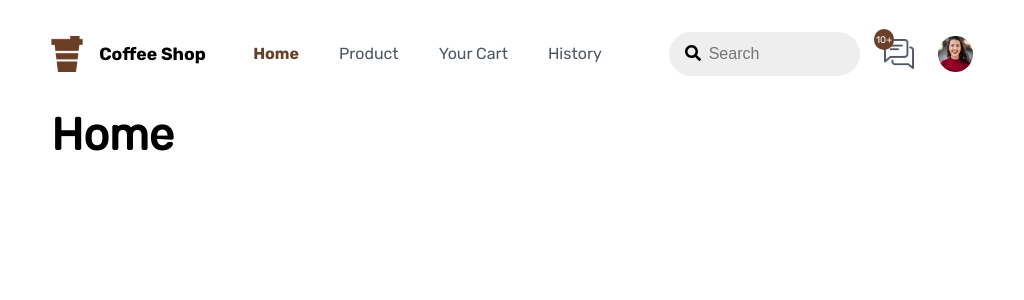
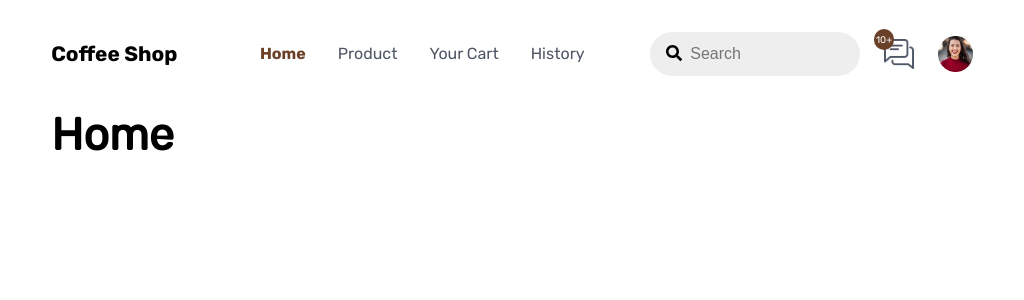
Before and after one commit to mathiuskormasela12/coffee-shop-website, a React (Create React App) app: page / in a window 1024 px wide. Shown: the top 300 px of the page. Built offline with nearby package versions, Linux system fonts and the light colour scheme.

Commit message:
change width of nav-side, nav-list and hide the app logo on tablet view for fixing responsive issue

```diff
--- a/src/components/container/styles/_main.scss
+++ b/src/components/container/styles/_main.scss
@@ -15,7 +15,7 @@ div.container {
 	}
 }
 
-@media screen and (min-width: 992px) and (max-width: 1366px) {
+@media screen and (max-width: 1366px) {
 	div.container {
 		max-width: 90%;
 	}
--- a/src/components/navbar/styles/_media-queries.scss
+++ b/src/components/navbar/styles/_media-queries.scss
@@ -273,114 +273,33 @@
 	}
 }
 
-// Small Laptop
-// @media screen and (min-width: 992px) and (max-width: 1200px) {
-// 	div.hero {
-// 		nav.navbar {
-// 			position: relative;
-
-// 			div.nav-flex {
-// 				div.nav-side {
-// 					display: none;
-// 				}
-
-// 				div.burger {
-// 					display: block;
-// 				}
-
-// 				figure.nav-brand {
-// 					width: 100%;
-
-// 					& > img.nav-brand-img {
-// 						width: 1.8rem;
-// 					}
-// 				}
-
-// 				ul.nav-list {
-// 					display: none;
-// 					width: 100%;
-// 					position: fixed;
-// 					left: 0;
-// 					right: 0;
-// 					top: 4.5rem;
-
-// 					li.nav-footer {
-// 						height: auto !important;
-// 						padding: 2rem 0;
-// 						display: flex !important;
-// 					}
-
-// 					li.nav-items {
-// 						&-register {
-// 							display: flex !important;
-// 						}
-
-// 						&-login {
-// 							display: flex !important;
-// 						}
-
-// 						&-profile,
-// 						&-message {
-// 							display: flex !important;
-// 						}
-
-// 						&-search-bar {
-// 							display: flex !important;
-// 						}
-// 					}
-
-// 					li.nav-items,
-// 					li.nav-footer {
-// 						width: 100%;
-// 						margin-right: 0;
-// 						height: 4rem;
-// 						display: flex;
-// 						align-items: center;
-// 						border-top: 1px solid $gray;
-// 						background-color: white;
-
-// 						&:first-child {
-// 							border-top: none;
-// 						}
-
-// 						& > p.nav-link {
-// 							font-size: .9rem;
-// 						}
-// 					}
-// 				}
-// 			}
-// 		}
-
-// 		span.hero-container {
-// 			display: inline-block;
-// 			position: fixed;
-// 			top: 0;
-// 			bottom: 0;
-// 			left: 0;
-// 			right: 0;
-// 			background-color: rgba(0, 0, 0, 0.5);
-// 			z-index: 4;
-// 		}
-// 	}
-// }
-
 @media screen and (min-width: 992px) and (max-width: 1200px) {
 	nav.navbar {
 		div.nav-flex {
 			figure.nav-brand {
 				width: 19% !important;
+
+				& > figcaption.nav-brand-text {
+					font-size: 1.3rem !important;
+					margin-left: 0 !important;
+				}
+
+				& > img.nav-brand-img {
+					display: none;
+				}
 			}
 
 			ul.nav-list {
-				width: 48% !important;
+				width: 46% !important;
+				justify-content: center !important;
 
 				li.nav-items {
-					margin-right: 2.5rem !important;
+					margin-right: 2rem !important;
 				}
 			}
 
 			div.nav-side {
-				width: 33% !important;
+				width: 35% !important;
 
 				div.control {
 					margin-right: 1.5rem !important;
```
